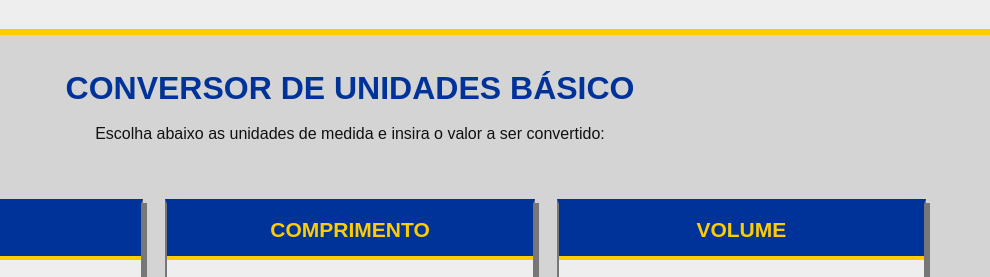
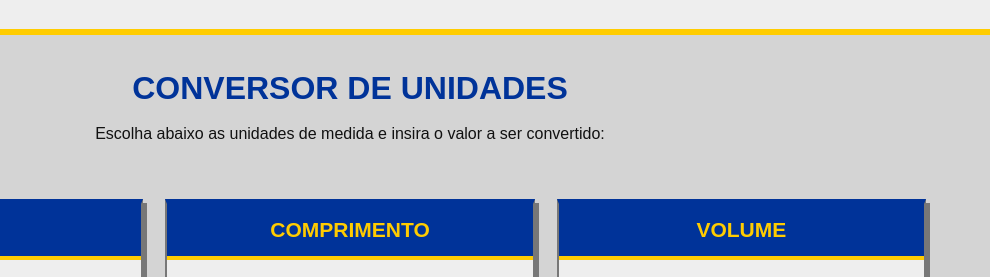
Before and after one commit to pedropotrick/conversor_de_unidades_mundosenai, a plain HTML site: page projeto/index.html in a window 1280 px wide. Shown: the part 137-414 px from the top of the page, 290-1280 px from the left. Drawn offline with Linux system fonts and the light colour scheme.

Commit message:
fix: correção de erro no título da página

```diff
--- a/projeto/index.html
+++ b/projeto/index.html
@@ -19,7 +19,7 @@
         </div>
       </div>
     </header>
-    <h1>Conversor de Unidades Básico</h1>
+    <h1>Conversor de Unidades</h1>
     <span>Escolha abaixo as unidades de medida e insira o valor a ser convertido:</span><br />
     <div class="container">
 
```
